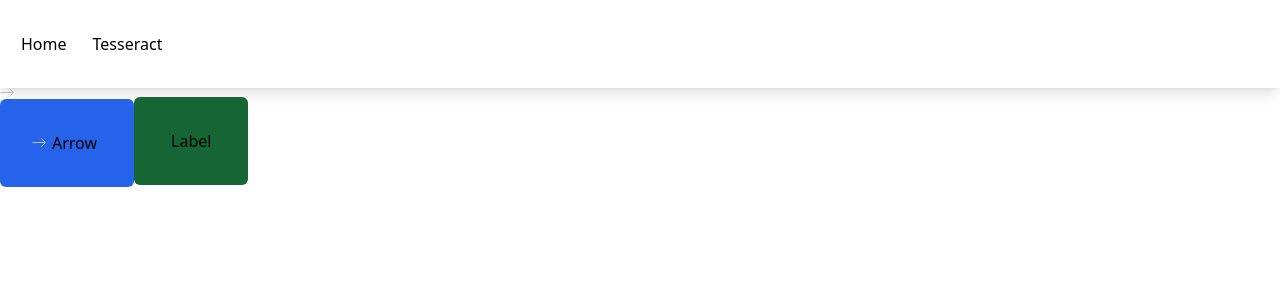
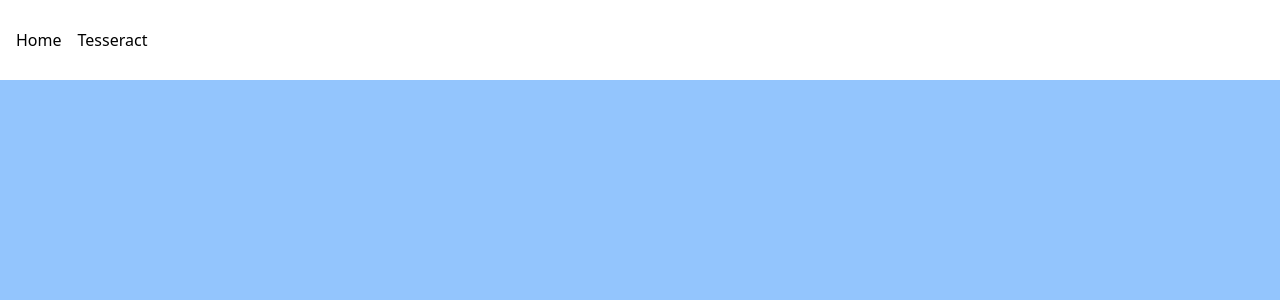
Before and after one commit to iliafilimonov1/portfolio-app, a Next.js app: page / in a window 1280 px wide. Shown: the top 300 px of the page. Built offline with nearby package versions, Linux system fonts and the light colour scheme.

Commit message:
completed bugfix

```diff
--- a/package.json
+++ b/package.json
@@ -14,6 +14,7 @@
     "@types/node": "18.11.18",
     "@types/react": "18.0.26",
     "@types/react-dom": "18.0.10",
+    "classnames": "^2.3.2",
     "eslint": "8.31.0",
     "eslint-config-next": "13.1.2",
     "eslint-config-react-app": "^7.0.0",
--- a/src/components/Navigation/Navigation.tsx
+++ b/src/components/Navigation/Navigation.tsx
@@ -1,6 +1,6 @@
 import { useRouter } from 'next/router';
 import React from 'react';
-import Button from '../ui/Button';
+import Button from '../ui/Button/Button';
 
 const navItems = [
   { label: 'Home', link: '/' },
@@ -14,13 +14,13 @@ const Navigation: React.FC = () => {
     <div className="flex items-center fap-[20px] px-2 py-6 shadow-lg">
       {
         navItems.map((item) => (
-          <Button.Default
+          <Button
             key={item.link}
             onClick={() => router.push(item.link)}
-            size="small"
+            size="sm"
           >
             {item.label}
-          </Button.Default>
+          </Button>
         ))
       }
     </div>
--- a/src/components/ui/Button/ButtonTemplate.tsx
+++ /dev/null
@@ -1,44 +0,0 @@
-import React, { useMemo } from 'react';
-
-export type IconPositions = 'left' | 'center' | 'right';
-
-export interface ButtonTemplateProps {
-  children?: React.ReactNode;
-  size: 'small' | 'medium' | 'large';
-  onClick?: () => void;
-  className?: string;
-  bgColor?: string;
-  icon?: React.ReactNode;
-  disabled?: boolean;
-  iconPosition?: IconPositions;
-}
-
-const ButtonTemplate: React.FC<ButtonTemplateProps> = ({
-  className, children, size, onClick, bgColor, icon, disabled, iconPosition,
-}) => {
-  const getStyle = useMemo(() => {
-    switch (size) {
-      case 'small': return 'p-2';
-      case 'medium': return 'p-4';
-      case 'large': return 'p-8';
-      default:
-        return 'p-2';
-    }
-  }, [size]);
-
-  return (
-    <button
-      className={`${getStyle} ${className} ${bgColor} rounded-md`}
-      disabled={disabled}
-      onClick={onClick}
-      type="button"
-    >
-      <div className="flex items-center">
-        {children && <div className={`mx-[5px] ${iconPosition === 'left' ? 'order-1' : ''}`}>{children}</div>}
-        {icon && (<div>{icon}</div>)}
-      </div>
-    </button>
-  );
-};
-
-export default ButtonTemplate;
--- a/src/components/ui/Button/index.ts
+++ /dev/null
@@ -1,4 +0,0 @@
-import ButtonTemplate from './ButtonTemplate';
-import Outline from './Outline';
-
-export default { Default: ButtonTemplate, Outline };
--- a/src/pages/index.tsx
+++ b/src/pages/index.tsx
@@ -1,7 +1,5 @@
-import Button from '@/components/ui/Button';
 import Head from 'next/head';
 import React from 'react';
-import ArrowIcon from '../assets/ArrowIcon.svg';
 
 const Home = () => (
   <div>
@@ -20,22 +18,7 @@ const Home = () => (
         rel="icon"
       />
     </Head>
-    <ArrowIcon />
-    <Button.Default
-      className="bg-blue-600"
-      icon={<ArrowIcon />}
-      iconPosition="left"
-      size="large"
-    >
-      Arrow
-    </Button.Default>
-
-    <Button.Outline
-      size="large"
-    >
-      Label
-    </Button.Outline>
-
+    <div className="min-h-screen bg-blue-300" />
   </div>
 );
 
--- a/src/styles/globals.css
+++ b/src/styles/globals.css
@@ -2,3 +2,4 @@
 @tailwind components;
 @tailwind utilities;
 @import "./tesseract.module.css";
+@import "./Button.module.css";
```
Also changed, not shown: 1 other file (tests, documents, lock files or other folders).
